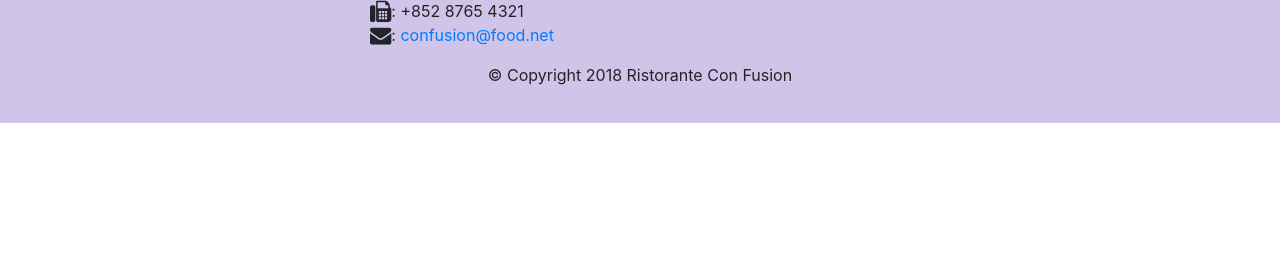
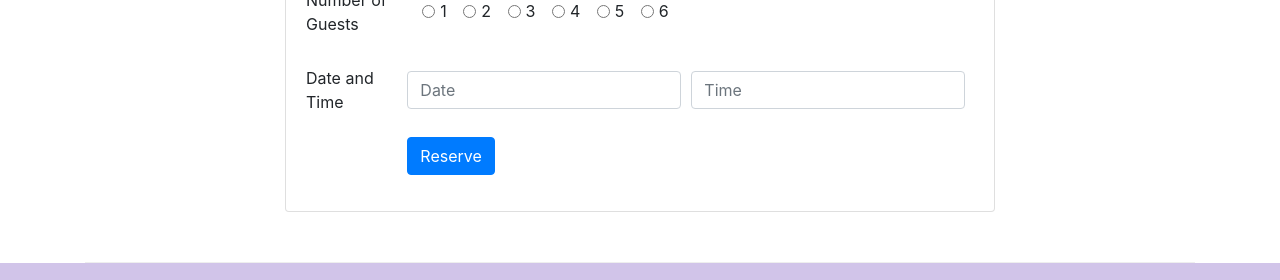
Before and after one commit to guldenbelli/conFusion, a website: page index.html in a window 1280 px wide. Shown: the part 1683-1963 px from the top of the page. Before the commit the page ends 1806 px from the top, so only its background shows below. Drawn offline with nearby package versions, Linux system fonts and the light colour scheme.

Commit message:
Assignment 2

```diff
--- a/css/styles.css
+++ b/css/styles.css
@@ -37,3 +37,11 @@
 .navbar-dark {
   background-color: #512DA8;
 }
+
+.card-header {
+  background-color: #f4c149;
+}
+
+.btn {
+
+}
--- a/index.html
+++ b/index.html
@@ -41,8 +41,12 @@
                     <h1>Ristorante con Fusion</h1>
                     <p class="d-none d-sm-block">We take inspiration from the World's best cuisines, and create a unique fusion experience. Our lipsmacking creations will tickle your culinary senses!</p>
                 </div>
-                <div class="col-12 col-sm align-self-center">
+                <div class="col-12 col-sm-3 align-self-center">
                   <img src="img/logo.png" class="img-fluid">
+                </div>
+                <div class="col-sm-3 align-self-center">
+                  <a href="index.html#reserveform" class=" btn btn-block btn-sm btn-warning" role="button">
+                    Reserve a Table</a>
                 </div>
             </div>
         </div>
@@ -58,7 +62,7 @@
                 <img class="d-flex mr-3 img-thumbnail align-self-center"
                     src="img/Uthappizza.png" alt="uthappizza">
                   <div class="media-body">
-                    <h2 class="mt-0">Uthappizza</h2>
+                    <h2 class="mt-0">Uthappizza <span class="badge badge-danger">HOT</span> <span class="badge badge-pill badge-secondary">4.99$</span></h2>
                     <p class="d-none d-sm-block">A unique combination of Indian Uthappam (pancake) and Italian pizza, topped with Cerignola olives, ripe vine cherry tomatoes, Vidalia onion, Guntur chillies and Buffalo Paneer.</p>
                   </div>
               </div>
@@ -71,10 +75,16 @@
                 <h3>This Month's Promotions</h3>
             </div>
             <div class="col col-sm col-md">
-                <h2>Weekend Grand Buffet</h2>
+              <div class="media">
+                <img class="d-flex mr-4 img-thumbnail align-self-center order-last"
+                    src="img/buffet.png" alt="uthappizza">
+                    <div class="media-body order-first">
+                      <h2 class="mt-0">Weekend Grand Buffet <span class="badge badge-danger">NEW</span></h2>
                 <p class="d-none d-sm-block">Featuring mouthwatering combinations with a choice of five different salads, six enticing appetizers, six main entrees and five choicest desserts. Free flowing bubbly and soft drinks. All for just $19.99 per person </p>
             </div>
         </div>
+      </div>
+  </div>
 
         <div class="row row-content align-items-center">
             <div class="col-12 col-sm-4 order-sm-last col-md-3">
@@ -92,7 +102,64 @@
               </div>
             </div>
         </div>
+
+    <div class="row row-content justify-content-center">
+      <div class="col-12 col-sm-8">
+          <div class="card" id="reserveform">
+            <h3 class="card-header text-white">Reserve a Table</h3>
+              <div class="card-body">
+                <form>
+                  <div class="form-group row align-items-center">
+                    <label for="text" class="col-sm-2 col-form-label">Number of Guests</label>
+                      <div class="col-sm-6">
+                        <div class="form-check form-check-inline">
+                          <input class="form-check-input" type="radio" name="inlineRadioOptions" id="inlineRadio1" value="option1">
+                          <label class="form-check-label" for="inlineRadio1">1</label>
+                        </div>
+                        <div class="form-check form-check-inline">
+                          <input class="form-check-input" type="radio" name="inlineRadioOptions" id="inlineRadio1" value="option2">
+                          <label class="form-check-label" for="inlineRadio1">2</label>
+                        </div>
+                        <div class="form-check form-check-inline">
+                          <input class="form-check-input" type="radio" name="inlineRadioOptions" id="inlineRadio1" value="option3">
+                          <label class="form-check-label" for="inlineRadio1">3</label>
+                        </div>
+                        <div class="form-check form-check-inline">
+                          <input class="form-check-input" type="radio" name="inlineRadioOptions" id="inlineRadio1" value="option4">
+                          <label class="form-check-label" for="inlineRadio1">4</label>
+                        </div>
+                        <div class="form-check form-check-inline">
+                          <input class="form-check-input" type="radio" name="inlineRadioOptions" id="inlineRadio1" value="option5">
+                          <label class="form-check-label" for="inlineRadio1">5</label>
+                        </div>
+                        <div class="form-check form-check-inline">
+                          <input class="form-check-input" type="radio" name="inlineRadioOptions" id="inlineRadio1" value="option6">
+                          <label class="form-check-label" for="inlineRadio1">6</label>
+                        </div>
+                      </div>
+                  </div>
+                  <div class="form-group row">
+                    <label for="text" class="col-sm-2 col-form-label">Date and Time</label>
+                    <div class="form-row align-items-center">
+                      <div class="col-6">
+                        <input type="text" class="form-control" placeholder="Date">
+                      </div>
+                      <div class="col-6">
+                        <input type="text" class="form-control" placeholder="Time">
+                      </div>
+                    </div>
+                    <div class="offset-md-2 pt-3">
+                      <button type="submit" class="btn btn-primary ">
+                        Reserve
+                      </button>
+                    </div>
+                  </div>
+                </form>
+              </div>
+          </div>
+        </div>
     </div>
+</div>
 
     <footer class="footer">
         <div class="container">
```
Lines whose indentation alone changed are shown as unchanged.
